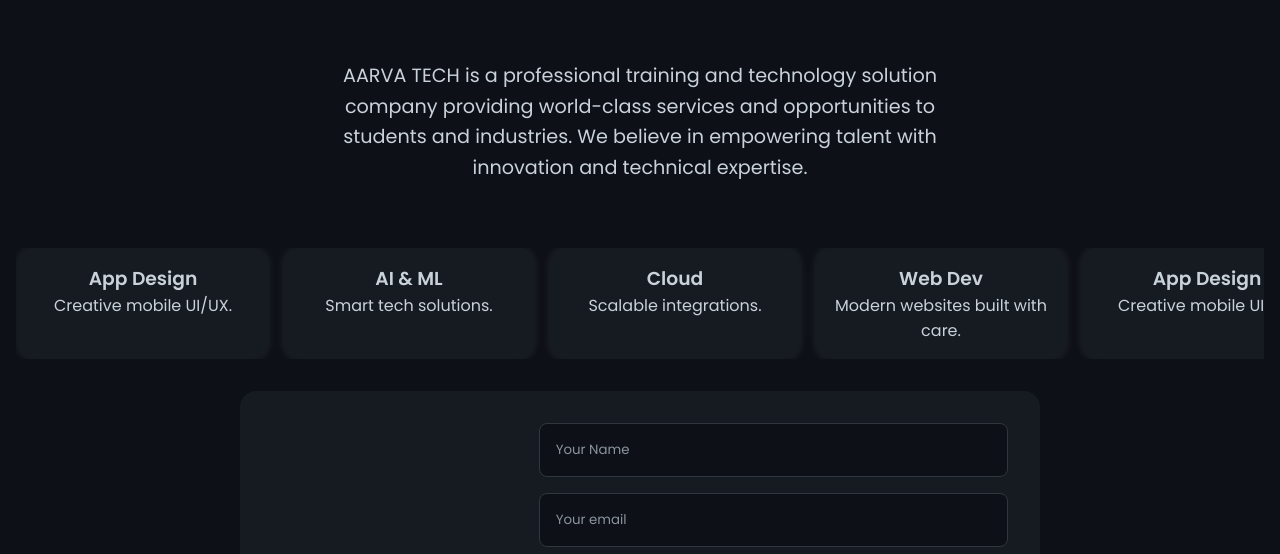
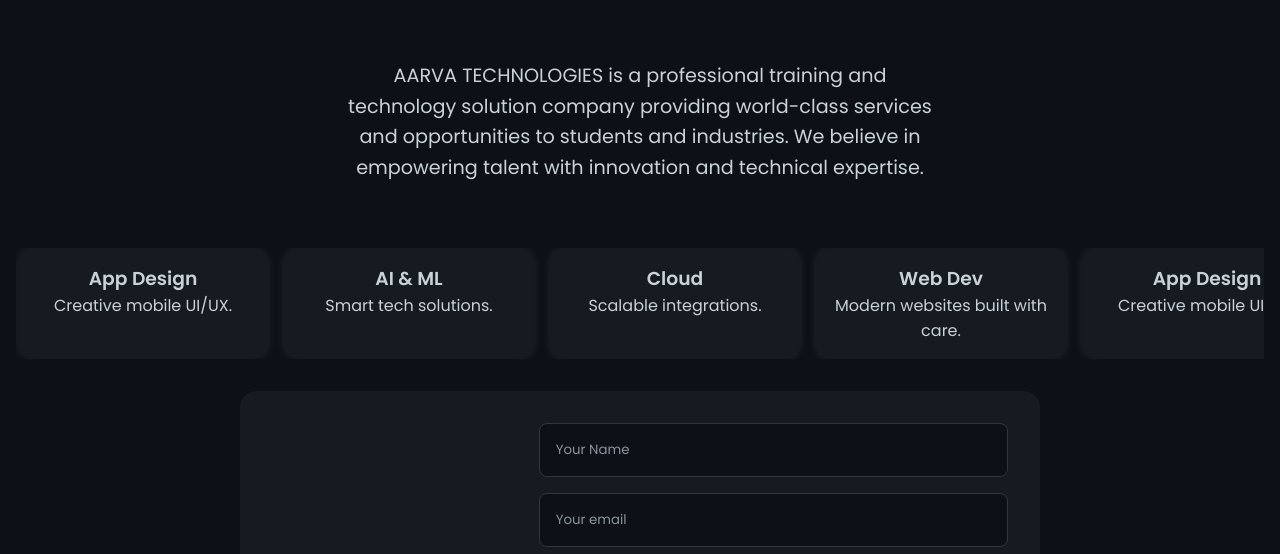
Before and after one commit to aarvatechnologies/Workshop, a plain HTML site: page index.html in a window 1280 px wide. Shown: the part 246-800 px from the top of the page. Drawn offline with Linux system fonts and the light colour scheme.

Commit message:
Update index.html

```diff
--- a/index.html
+++ b/index.html
@@ -3,7 +3,7 @@
 <head>
   <meta charset="UTF-8" />
   <meta name="viewport" content="width=device-width, initial-scale=1.0"/>
-  <title>ARRVA TECHNOLOGIES</title>
+  <title>AARVA TECHNOLOGIES</title>
   <link href="https://fonts.googleapis.com/css2?family=Poppins:wght@400;600&display=swap" rel="stylesheet">
   <style>
 * {
@@ -385,7 +385,7 @@
   <!-- Section 2 -->
   <section class="section2" id="section2">
     <p>
-      AARVA TECH is a professional training and technology solution company providing world-class services and opportunities to students and industries. We believe in empowering talent with innovation and technical expertise.
+      AARVA TECHNOLOGIES is a professional training and technology solution company providing world-class services and opportunities to students and industries. We believe in empowering talent with innovation and technical expertise.
     </p>
   </section>
 
```
